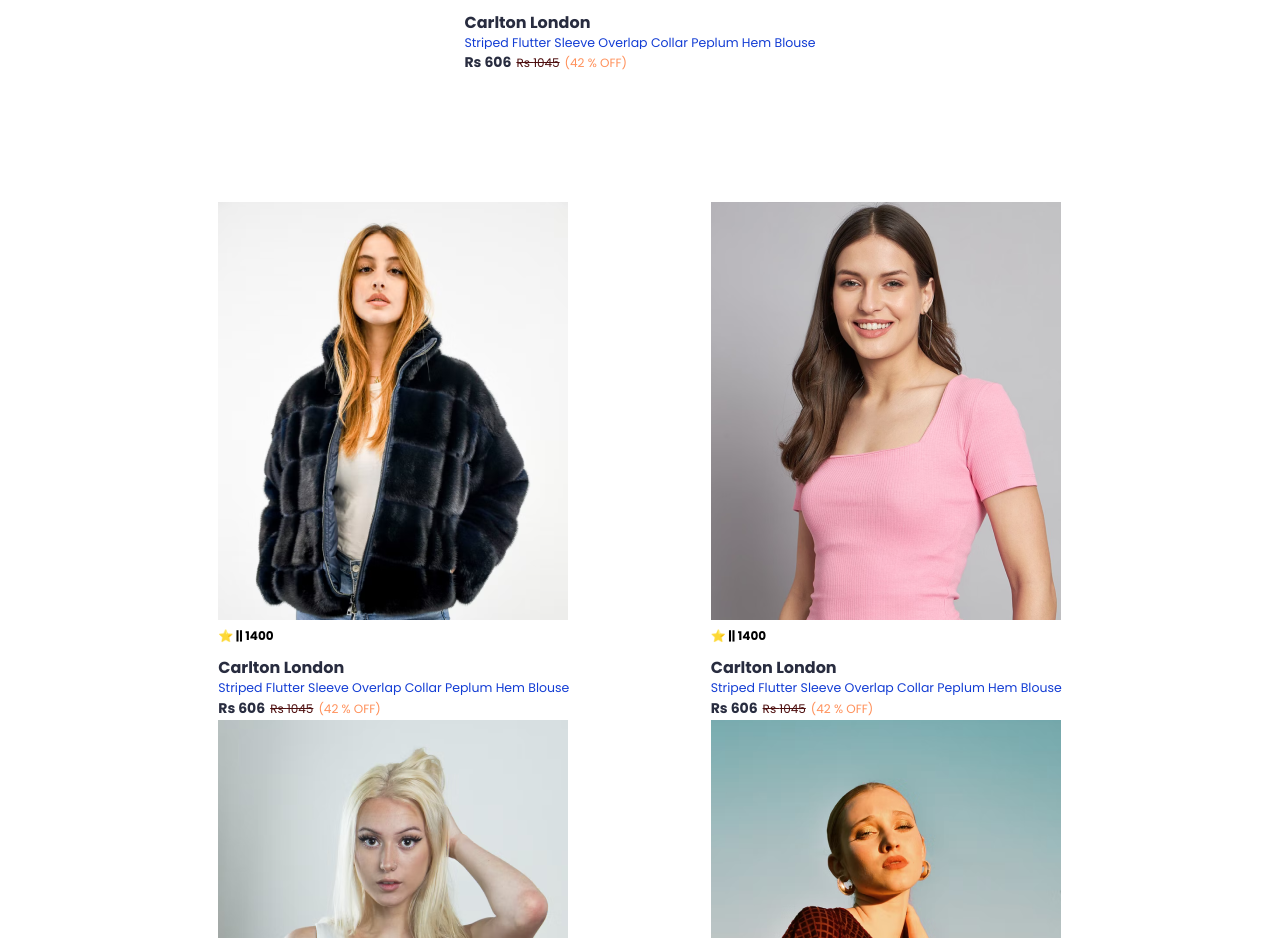
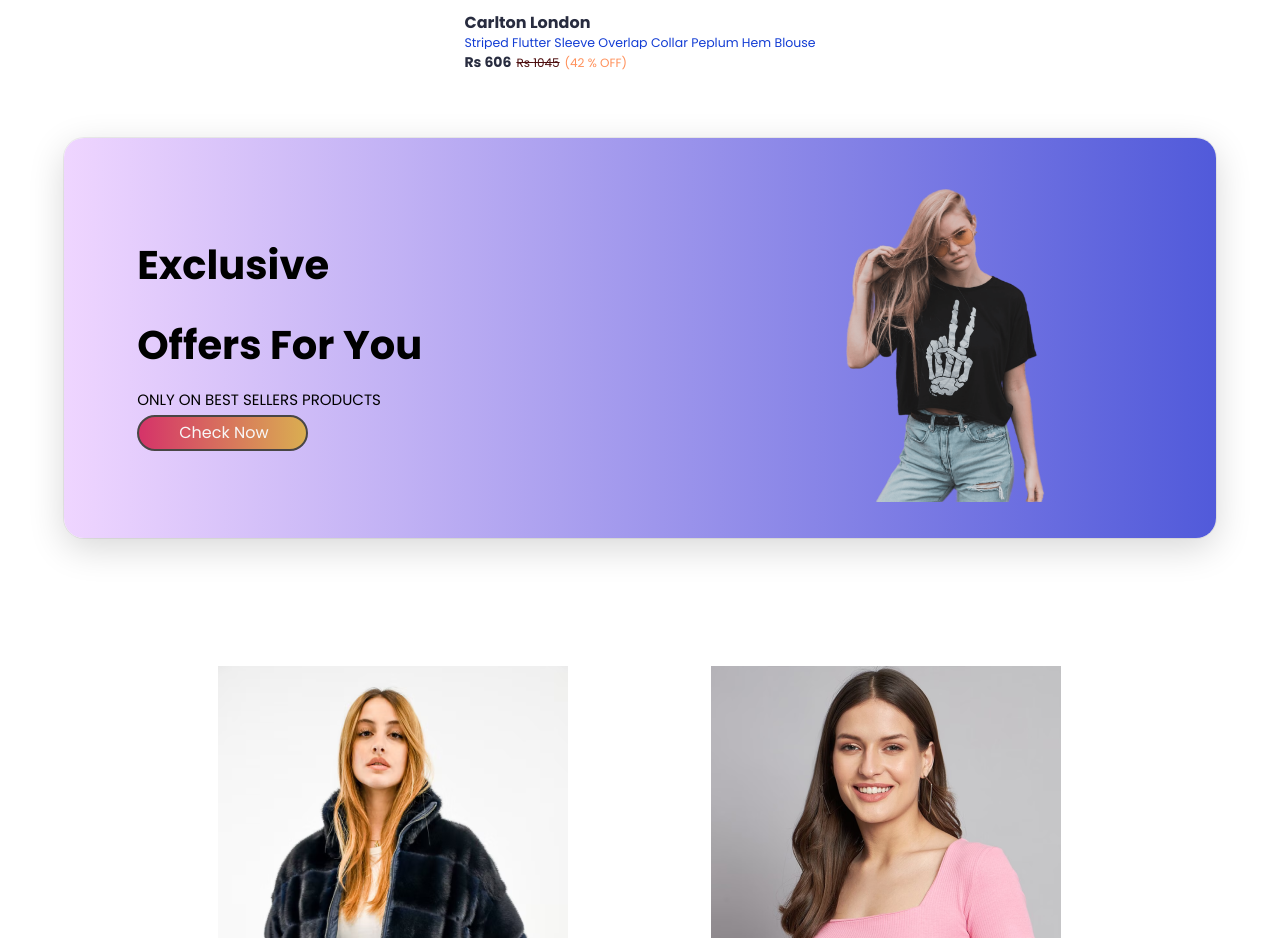
Before and after one commit to abhijit84842/Web_Development_Projects_2024, a React (Vite) app in the folder MERN Stack Project/Wear Collection E-commerce/Frontend/: page / in a window 1280 px wide. Shown: the part 2060-2998 px from the top of the page. Built offline with nearby package versions, Linux system fonts and the light colour scheme.

Commit message:
create offers page and use css

```diff
--- /dev/null
+++ b/MERN Stack Project/Wear Collection E-commerce/Frontend/src/Components/Offers/Offers.css
@@ -0,0 +1,61 @@
+*{
+    margin: 0;
+    padding: 0;
+    box-sizing: border-box;
+}
+
+.offers-container{
+margin: 5%;
+height: 50vh;
+ display: flex;
+ justify-content: center;
+align-items: center;
+gap: 30%;
+background: linear-gradient(90deg, #efd5ff 0%, #515ada 100%);
+border-radius: 20px;
+box-shadow: rgba(0, 0, 0, 0.16) 0px 10px 36px 0px, rgba(0, 0, 0, 0.06) 0px 0px 0px 1px;
+}
+
+.offers-left{
+    display: flex;
+    flex-direction: column;
+    line-height: 2;
+}
+
+.offers-left p{
+    font-size: 40px;
+    font-weight: 700;
+}
+.best-seller{
+    font-size: 15px;
+    font-weight: 400;
+}
+
+.check-offers{
+    width: 60%;
+    border: 2px solid rgb(73, 70, 70);
+    border-radius: 20px;
+    background: linear-gradient(90deg, #d53369 0%, #daae51 100%);
+    cursor: pointer;
+
+
+}
+.check-offers:hover{
+    background: linear-gradient(90deg, #FC466B 0%, #3F5EFB 100%);
+    box-shadow: 0px 0px 40px 2px #db2696;
+
+}
+
+.check-now{
+    color: rgb(247, 247, 247);
+    padding-left: 40px;
+}
+.offers-right{
+    display: flex;
+    justify-content: center;
+    align-items: center;
+}
+
+.offers-right img{
+    width: 60%;
+}
--- /dev/null
+++ b/MERN Stack Project/Wear Collection E-commerce/Frontend/src/Components/Offers/Offers.jsx
@@ -0,0 +1,22 @@
+import exclusiveimage from "../Assets/exclusive_image.png";
+import "./Offers.css";
+const Offers = () => {
+  return (
+    <div className="offers-container">
+      <div className="offers-left">
+        <p>Exclusive</p>
+        <p> Offers For You</p>
+        <span className="best-seller">ONLY ON BEST SELLERS PRODUCTS</span>
+        <div className="check-offers">
+          <span className="check-now">Check Now</span>
+        </div>
+      </div>
+
+      <div className="offers-right">
+        <img src={exclusiveimage} />
+      </div>
+    </div>
+  );
+};
+
+export default Offers;
--- a/MERN Stack Project/Wear Collection E-commerce/Frontend/src/routes/App.jsx
+++ b/MERN Stack Project/Wear Collection E-commerce/Frontend/src/routes/App.jsx
@@ -1,6 +1,7 @@
 import Footer from "../Components/Footer/Footer";
 import Header from "../Components/Header/Header";
 import Hero from "../Components/Hero/Hero";
+import Offers from "../Components/Offers/Offers";
 import Popular from "../Components/Popular/Popular";
 import Home from "./Home";
 
@@ -10,6 +11,7 @@ function App() {
       <Header />
       <Hero />
       <Popular />
+      <Offers />
       <Home />
       <Footer />
     </>
```
